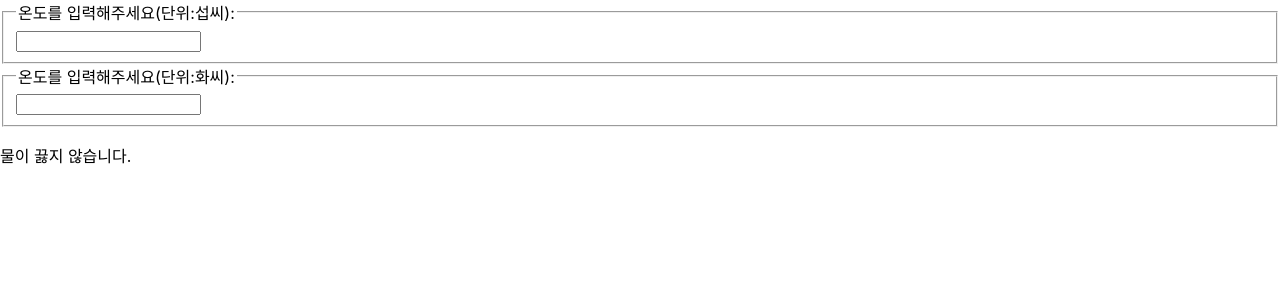
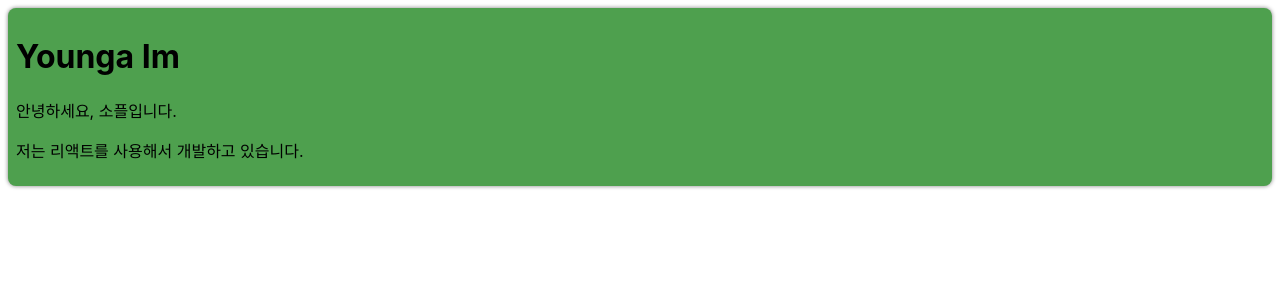
Before and after one commit to Damdadira/React, a React (Create React App) app in the folder my-app/: page / in a window 1280 px wide. Shown: the top 300 px of the page. Built offline with nearby package versions, Linux system fonts and the light colour scheme.

Commit message:
Composition vs Inheritance

```diff
--- /dev/null
+++ b/my-app/src/Chapter_13/Card.jsx
@@ -0,0 +1,20 @@
+function Card(props) {
+    const { title, backgroundColor, children } = props;
+
+    return (
+        <div
+            style={{
+                margin: 8,
+                padding: 8,
+                borderRadius: 8,
+                boxShadow: "0 0 4px grey",
+                backgroundColor: backgroundColor || "white",
+            }}
+        >
+            {title && <h1>{title}</h1>}
+            {children}
+        </div>
+    );
+}
+
+export default Card;
--- /dev/null
+++ b/my-app/src/Chapter_13/ProfileCard.jsx
@@ -0,0 +1,12 @@
+import Card from "./Card";
+
+function ProfileCard(props) {
+    return (
+        <Card title="Younga Im" backgroundColor="#4ea04e">
+            <p>안녕하세요, 소플입니다.</p>
+            <p>저는 리액트를 사용해서 개발하고 있습니다.</p>
+        </Card>
+    );
+}
+
+export default ProfileCard;
--- a/my-app/src/index.js
+++ b/my-app/src/index.js
@@ -14,12 +14,12 @@
 // import AttendanceBook from "./Chapter_10/AttendanceBook";
 // import SignUp from "./Chapter_11/SignUp";
 
-/**Chapter_12 Code */
-import Calculator from "./Chapter_12/Calculator";
+/**Chapter_13 Code */
+import ProfileCard from "./Chapter_13/ProfileCard";
 
 ReactDOM.render(
     <React.StrictMode>
-        <Calculator></Calculator>
+        <ProfileCard></ProfileCard>
     </React.StrictMode>,
     document.getElementById("root")
 );
```
